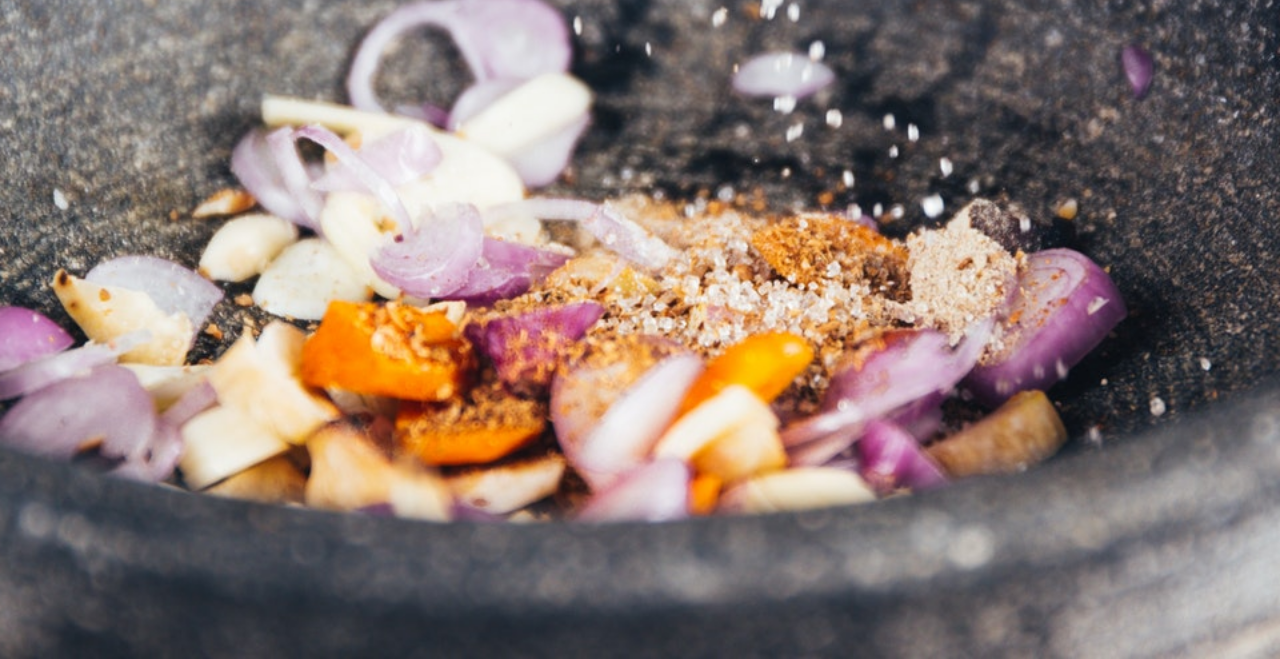
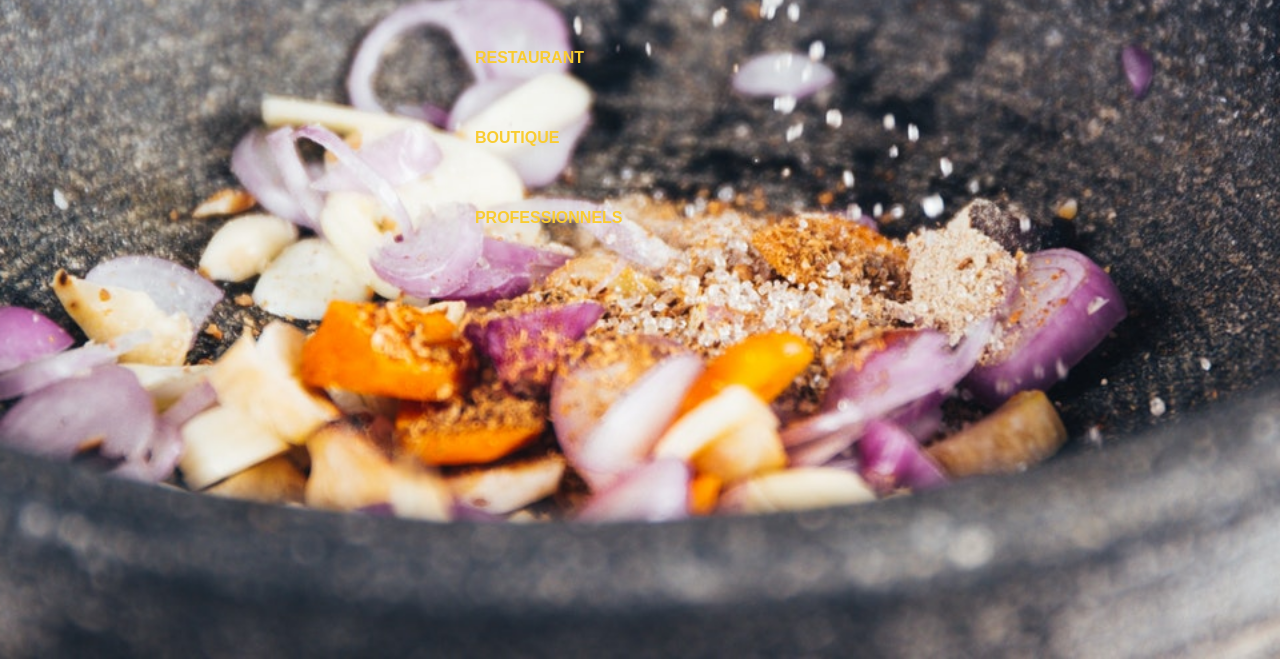
Before and after one commit to dannyclever/SiteWeb-Andragogia3, a plain HTML site: page index.html in a window 1280 px wide. Shown: the part 141-800 px from the top of the page. Drawn offline with nearby package versions, Linux system fonts and the light colour scheme.

Commit message:
Styling navbar elements text

```diff
--- a/style.css
+++ b/style.css
@@ -49,3 +49,16 @@ header {
 /*.navbar .menu-item {
     list-style: none;
 }*/
+
+.navbar .menu-item a {
+    position: relative;
+    display: block;
+    padding: 10px 20px;
+    margin: 20px 0;
+    text-transform: uppercase;
+    text-decoration: none;
+    color: #F9CC31;
+    font-weight: bold;
+    transition: .5s;
+    margin-bottom: 42px;
+}
```
